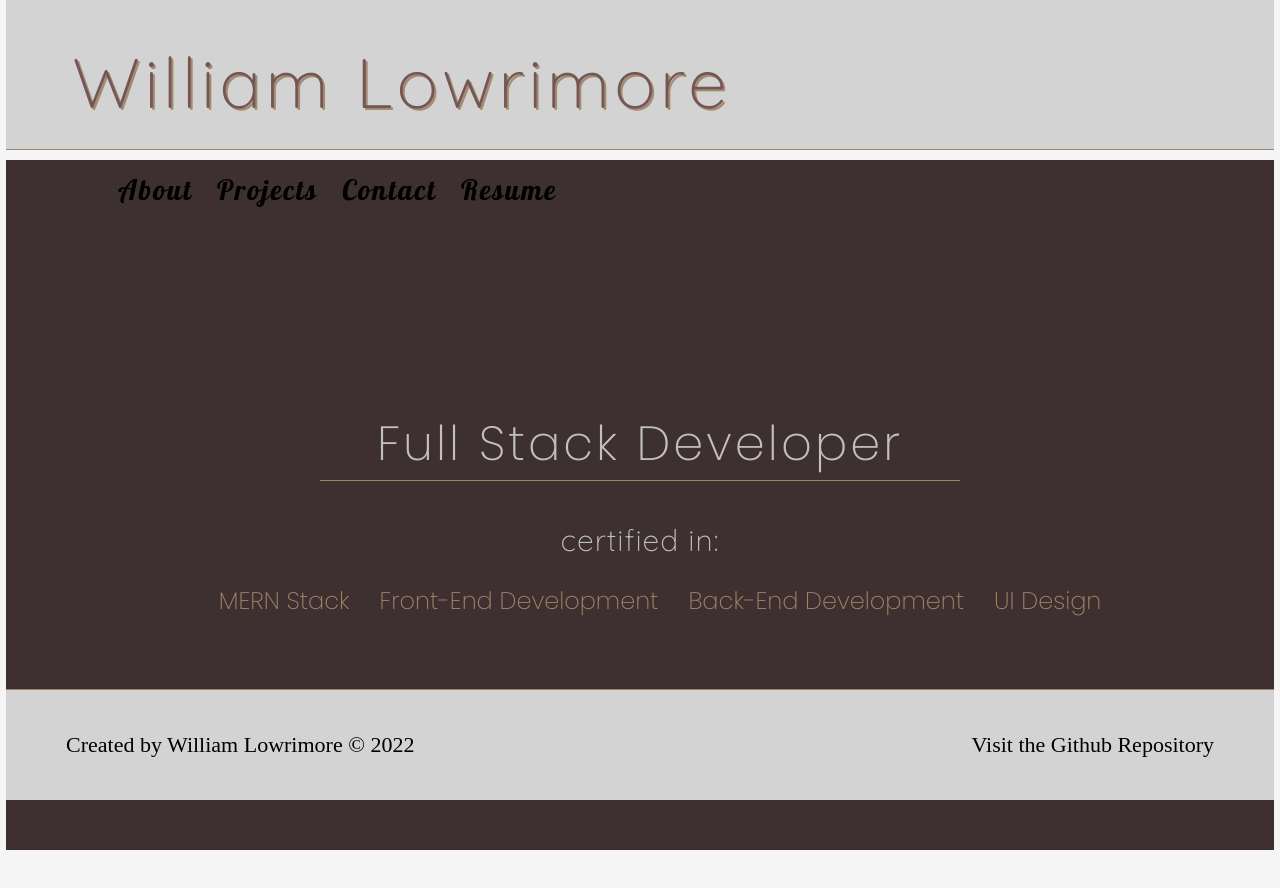
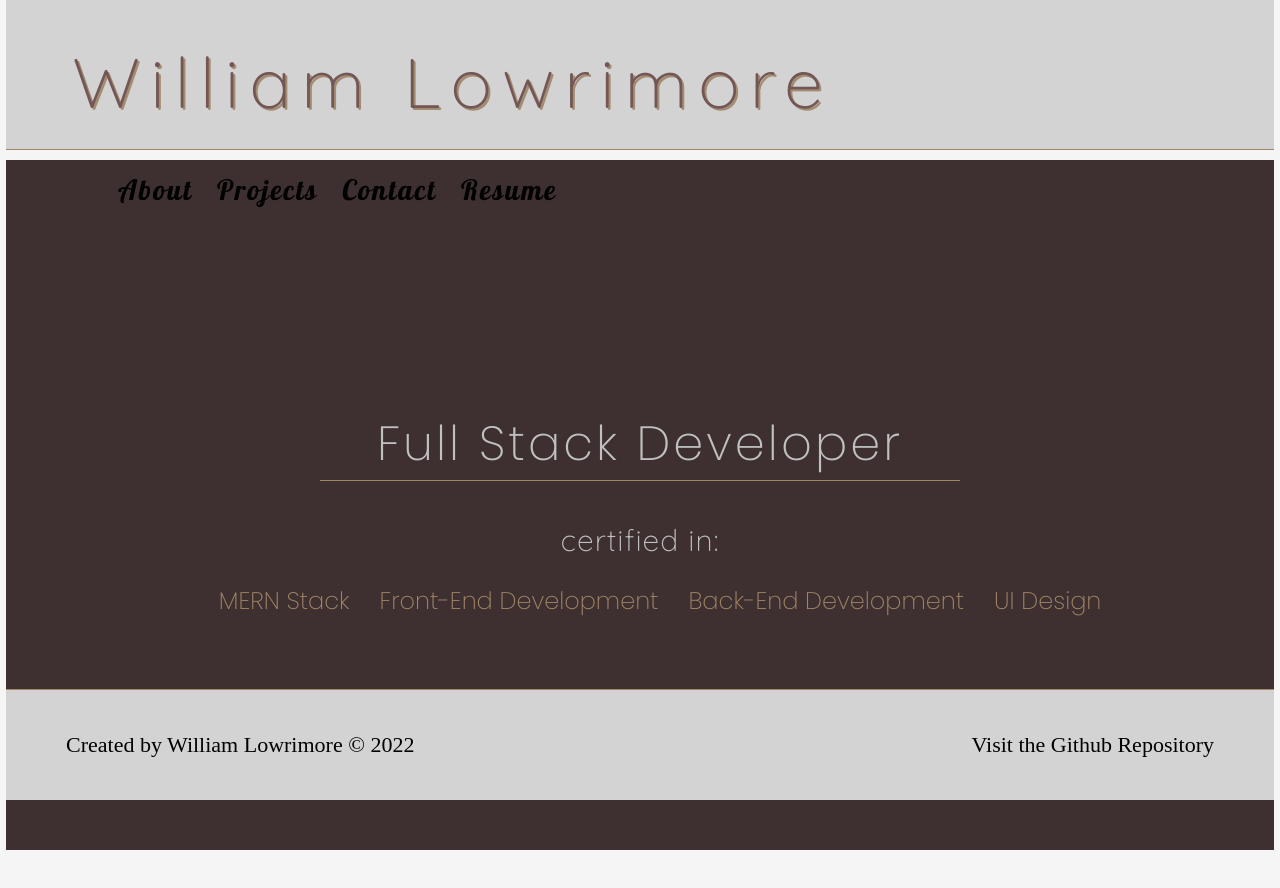
Before and after one commit to wlowrimore/Lowrimore_William_portfolio-2022, a React (Create React App) app: page / in a window 1280 px wide. Shown: the top 888 px of the page. Built offline with nearby package versions, Linux system fonts and the light colour scheme.

Commit message:
adds README.md (sans profile img)

```diff
--- a/public/index.html
+++ b/public/index.html
@@ -10,20 +10,7 @@
       content="Web site created using create-react-app"
     />
     <link rel="apple-touch-icon" href="%PUBLIC_URL%/logo192.png" />
-    <!--
-      manifest.json provides metadata used when your web app is installed on a
-      user's mobile device or desktop. See https://developers.google.com/web/fundamentals/web-app-manifest/
-    -->
     <link rel="manifest" href="%PUBLIC_URL%/manifest.json" />
-    <!--
-      Notice the use of %PUBLIC_URL% in the tags above.
-      It will be replaced with the URL of the `public` folder during the build.
-      Only files inside the `public` folder can be referenced from the HTML.
-
-      Unlike "/favicon.ico" or "favicon.ico", "%PUBLIC_URL%/favicon.ico" will
-      work correctly both with client-side routing and a non-root public URL.
-      Learn how to configure a non-root public URL by running `npm run build`.
-    -->
     <link rel="preconnect" href="https://fonts.googleapis.com">
     <link rel="preconnect" href="https://fonts.gstatic.com" crossorigin>
     <link href="https://fonts.googleapis.com/css2?family=Lobster&family=Newsreader:opsz@6..72&family=Poppins:ital,wght@0,100;0,200;0,300;0,500;0,700;0,900;1,400&family=Quicksand:wght@300;400;500;600;700&display=swap" rel="stylesheet">
@@ -31,18 +18,7 @@
     <title>Lowrimore | William | Full-Stack | Developer | React | Portfolio</title>
   </head>
   <body>
-    <noscript>You need to enable JavaScript to run this app.</noscript>
     <div id="root"></div>
-    <!--
-      This HTML file is a template.
-      If you open it directly in the browser, you will see an empty page.
-
-      You can add webfonts, meta tags, or analytics to this file.
-      The build step will place the bundled scripts into the <body> tag.
-
-      To begin the development, run `npm start` or `yarn start`.
-      To create a production bundle, use `npm run build` or `yarn build`.
-    -->
     <script
   src="https://code.jquery.com/jquery-3.6.0.min.js"
   integrity="sha256-/xUj+3OJU5yExlq6GSYGSHk7tPXikynS7ogEvDej/m4="
--- a/src/index.css
+++ b/src/index.css
@@ -54,7 +54,7 @@
   font-size: 70px;
   font-weight: 100;
   color: var(--header-red);
-  letter-spacing: 4px;
+  letter-spacing: 10px;
   opacity: 90%;
   text-shadow: 2px 2px var(--shadow-color);
   margin: 12px 0;
@@ -63,7 +63,7 @@
 }
 
 header h4:hover {
-  opacity: 80%;
+  opacity: 50%;
   transition: .2s;
 }
 nav {
```
Also changed, not shown: 2 other files (tests, documents, lock files or other folders).
